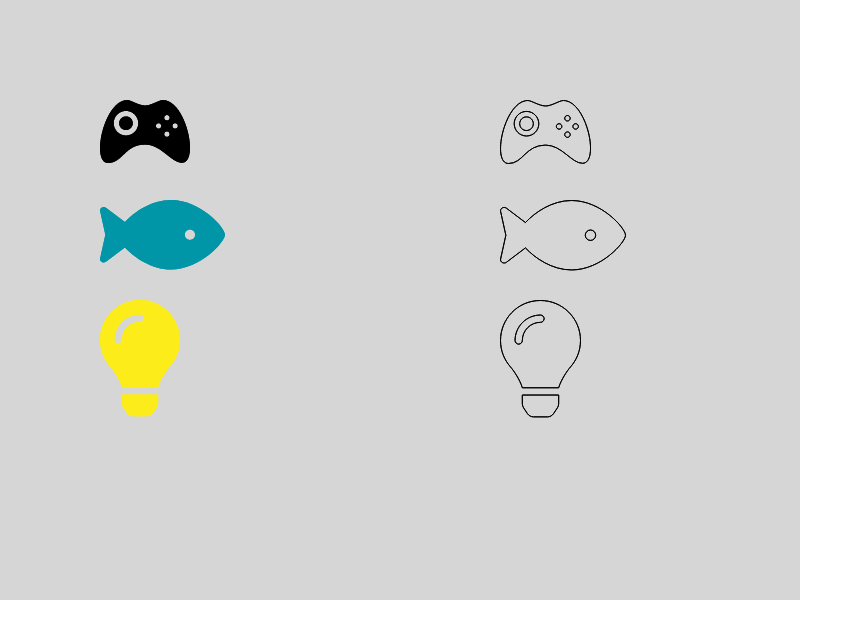
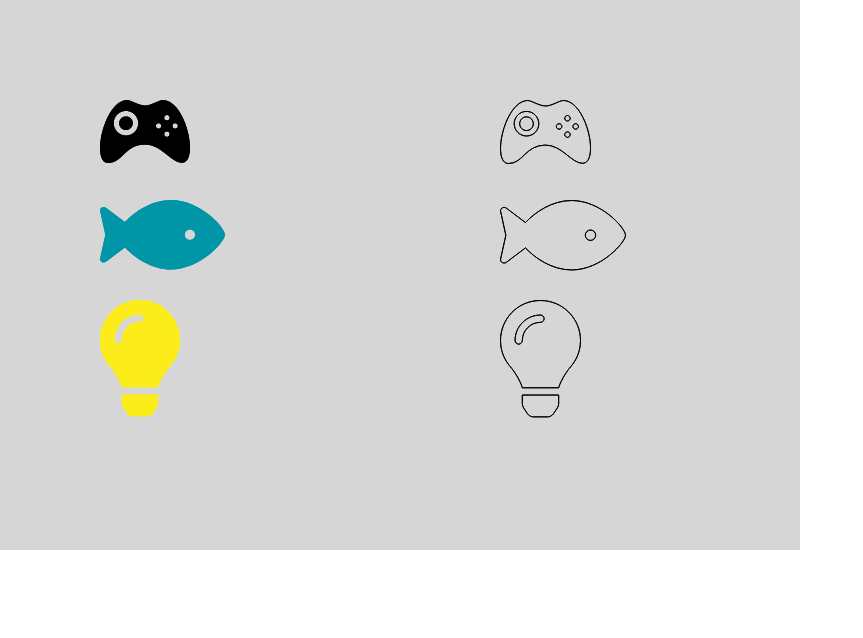
Before and after one commit to raihan-w/MulOn, a plain HTML site: page praktikum_4_1800016029.html in a window 1280 px wide. Shown: the whole page, without its empty margins (0-863 px from the left). Drawn offline with Linux system fonts and the light colour scheme.

Commit message:
update praktikum 4

```diff
--- a/praktikum_4_1800016029.html
+++ b/praktikum_4_1800016029.html
@@ -22,8 +22,8 @@
             function startGame() {
                 myApp.start();
                 for (var i = 1; i < 4; i++) {
-                    sprites[i] = new sprite('Assets/obj-' + i + '.png', 100, i * 100);
-                    targets[i] = new sprite('Assets/target-' + i + '.png', 500, i * 100);
+                    sprites[i] = new sprite('assets/obj-' + i + '.png', 100, i * 100);
+                    targets[i] = new sprite('assets/target-' + i + '.png', 500, i * 100);
                     dragable(sprites[i], targets[i]);
                 }
             }
@@ -31,7 +31,7 @@
                 canvas: document.createElement("canvas"),
                 start: function () {
                     this.canvas.width = 800;
-                    this.canvas.height = 600;
+                    this.canvas.height = 550;
                     this.context = this.canvas.getContext("2d");
                     document.body.insertBefore(this.canvas,
                         document.body.childNodes[0]);
```
